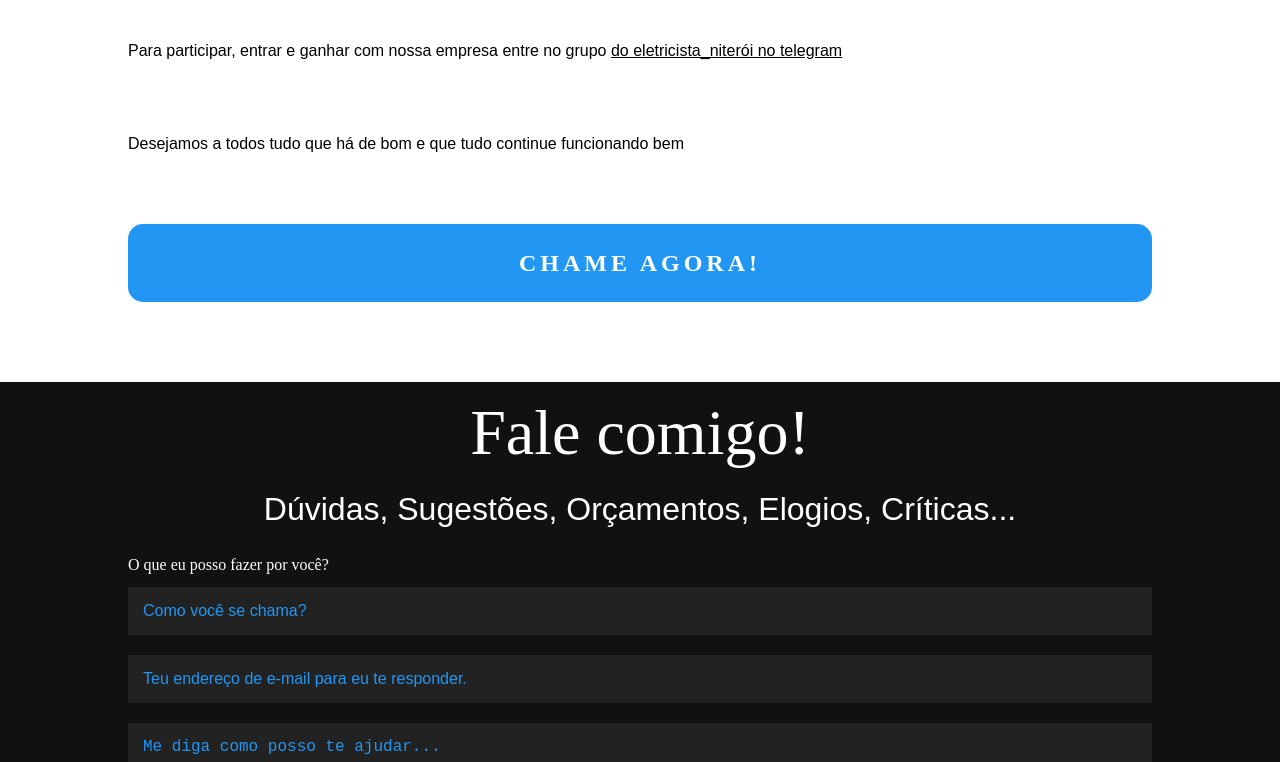
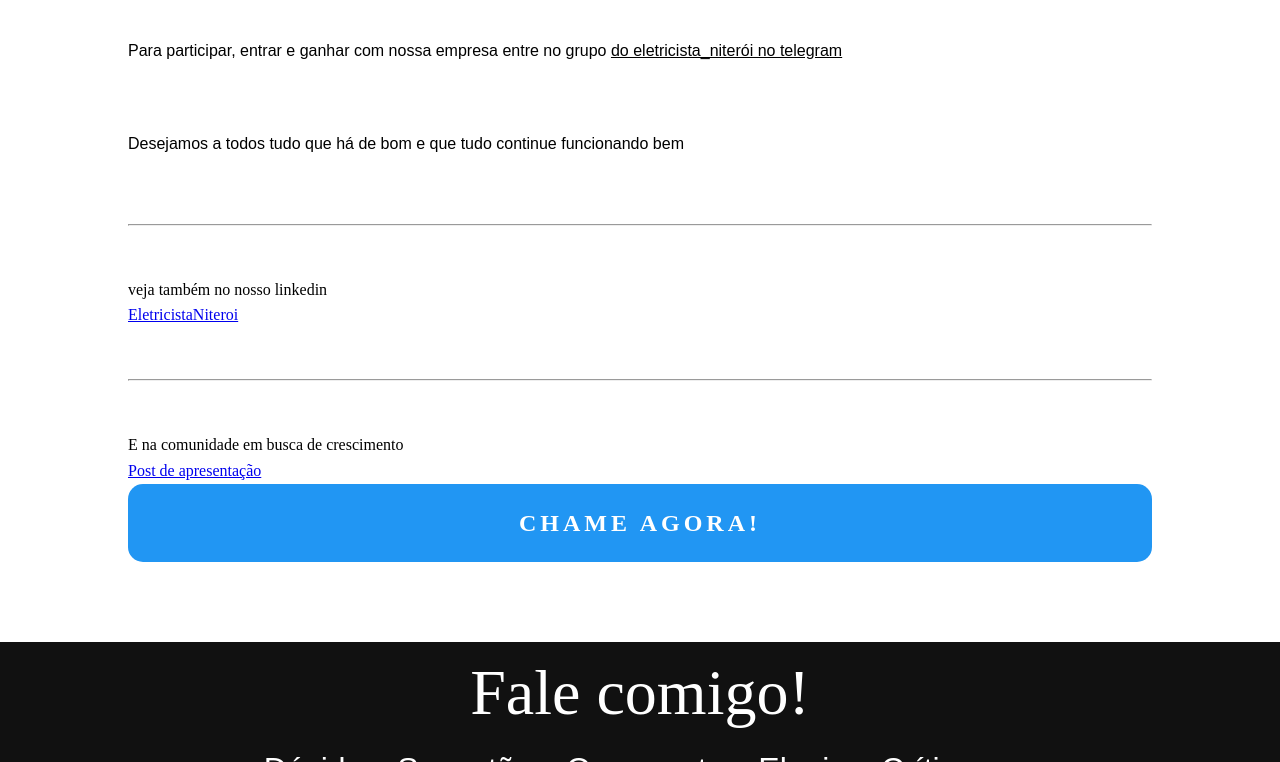
Before and after one commit to ebanodev/eletricistaniteroi, a plain HTML site: page inauguracao.html in a window 1280 px wide. Shown: the part 1634-2396 px from the top of the page. Drawn offline with Linux system fonts and the light colour scheme.

Commit message:
adicionado cannonical tags, pintrest e backlinks do mastermaind, linkedin.

```diff
--- a/inauguracao.html
+++ b/inauguracao.html
@@ -12,6 +12,7 @@
 
 <meta name="author" content="ebano.dev">
 
+<link rel="canonical" href="https://www.eletricistaniteroi.com.br/">
 
     <title>Eletricist Niterói | Rapido Atendimento </title>
     <link rel="stylesheet" href="style2.css">
@@ -66,6 +67,14 @@
         <p>Para participar, entrar e ganhar com nossa empresa entre no grupo <a href="https://t.me/s/eletricista_niteroi">do eletricista_niterói no telegram</a></p><br>
         <br>
         <p>Desejamos a todos tudo que há de bom e que tudo continue funcionando bem</p><br><br>
+        <hr>
+        <br>
+        <br>
+        veja também no nosso linkedin <a href="https://www.linkedin.com/posts/ebano-assumpcao-869064200_eletricistaniter%C3%B3i-activity-6785993562854187008-fxIA">EletricistaNiteroi</a>
+        <br> <br>
+        <hr>
+        <br> <br>
+        E na comunidade em busca de crescimento <a href="https://mastermind.bizsugar.com/announcement/welcome-new-members-you-may-introduce-yourselves-here/244779000050569107">Post de apresentação</a>
 
                 </article>
                 <a class="acao" rel="nofollow" rel="noopener noreferrer" href="https://api.whatsapp.com/send?1=pt_BR&phone=5521998213186">Chame Agora!</a>
--- a/index.html
+++ b/index.html
@@ -12,6 +12,9 @@
 
 <meta name="author" content="ebano.dev">
 
+<link rel="canonical" href="https://www.eletricistaniteroi.com.br/">
+
+<meta name="p:domain_verify" content="18681054d02f06df8607b75cb1477927"/>
 
     <title>Eletricist Niterói | Rapido Atendimento </title>
     <link rel="stylesheet" href="style2.css">
@@ -226,6 +229,9 @@ action="https://script.google.com/macros/s/AKfycbw3MrcFKocO6pUhEg4I5Hx3Do0iDI3Ps
             <a href="https://www.instagram.com/eletricistaniteroi/" rel="nofollow noopener noreferrer" target="_blank">
                 <i class="fab fa-instagram"></i>
             </a>
+            <a href="https://www.instagram.com/assumpcao1916/" rel="nofollow noopener noreferrer" target="_blank">
+                <i class="fab fa-pinterest"></i>
+            </a>
             </nav>
     </adress>
     </section>
```
